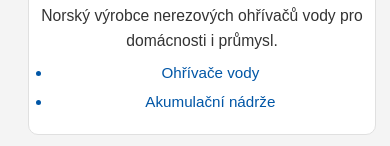
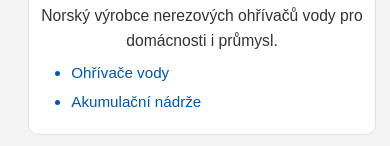
Before and after one commit to Petach1/KaplanWeb, a plain HTML site: page sortiment.html in a window 390 px wide. Shown: the part 795-941 px from the top of the page. Drawn offline with Linux system fonts and the light colour scheme.

Commit message:
stable verison 1.1

```diff
--- a/styles.css
+++ b/styles.css
@@ -1622,3 +1622,19 @@ nav.scrolled + header .header-logo {
         text-align: center; /* zarovná text doleva, můžeš změnit na center pokud chceš na střed */
     }
 }
+
+/* Oprava: produkty v sortimentu - body v .brands-catalog ul zarovnat doleva */
+.brands-catalog ul {
+    text-align: left !important;
+    margin-left: 1.2em;
+    padding-left: 1.2em;
+}
+
+@media (max-width: 600px) {
+    /* ...existing code... */
+    .brand-info ul {
+        text-align: left !important;
+        /* ...existing code... */
+    }
+    /* ...existing code... */
+}
```
